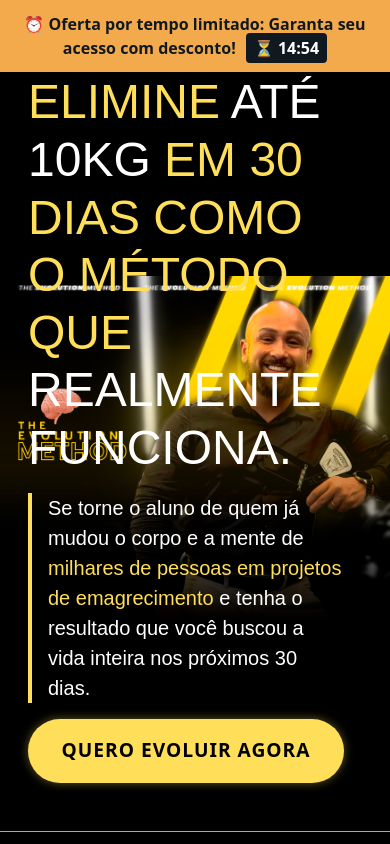
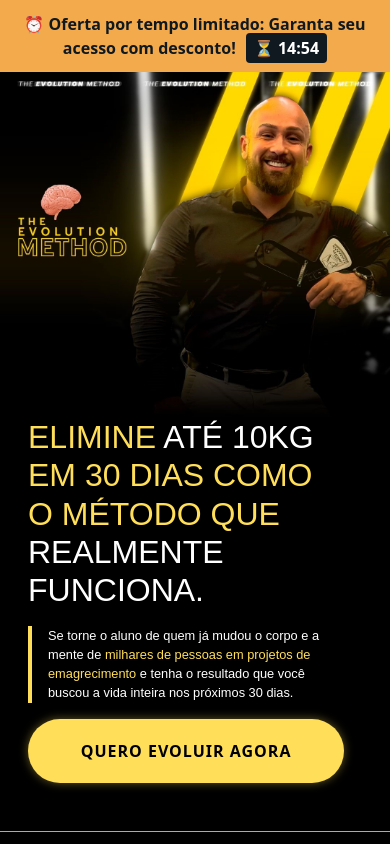
Before and after one commit to Yasminlino/landing-page-vendas, a React (Create React App) app: page / in a window 390 px wide. Shown: the top 844 px of the page. Built offline with nearby package versions, Linux system fonts and the light colour scheme; a web font is replaced by a local one.

Commit message:
Ajuste de responsividade

```diff
--- a/src/components/Secoes/Header/Header.css
+++ b/src/components/Secoes/Header/Header.css
@@ -3,9 +3,9 @@
     padding: 3rem 1rem;
 }
 
-h1{
-    font-family: 'Bitcrusher', sans-serif!important;
-    font-size: 4rem!important;
+h1 {
+    font-family: 'Bitcrusher', sans-serif !important;
+    font-size: 4rem !important;
 }
 
 .alerta-topo {
@@ -29,15 +29,16 @@ h1{
     border-radius: 4px;
 }
 
-.corAmarela{
+.corAmarela {
     color: #ffde59;
 }
 
-.texto-header{
+.texto-header {
     font-family: 'Poppins', sans-serif;
     border-left: 4px solid #ffde59;
     padding-left: 1rem;
 }
+
 .section-header {
     background-image: url(../../../assets/images/Imagem-capa-desktop.png);
     background-size: contain;
@@ -47,30 +48,35 @@ h1{
     height: 90vh;
 }
 
-.section-header>div{
+.section-header>div {
     width: 70%;
-    margin:0;
+    margin: 0;
 }
 
-.botaoPrincipal{
-    max-width: 100%!important;
+.botaoPrincipal {
+    max-width: 100% !important;
 }
 
 @media (max-width: 1000px) {
-    h1{
-        font-size: 3rem!important;
+    h1 {
+        font-size: 3rem !important;
     }
 
-    .section-header{
+    .section-header {
         background-image: url(../../../assets/images/Imagem-capa-mobile.png);
+        background-size: contain;
+        background-position: top;
+        height: 90vh;
     }
 
-    .section-header>div{
+    .section-header>div {
         margin-right: 1rem;
         width: 80%;
-        margin:0;
+        margin: 0;
     }
-    .logo-container, .image-container {
+
+    .logo-container,
+    .image-container {
         text-align: center;
         margin: 0 auto;
     }
@@ -89,8 +95,8 @@ h1{
         justify-content: center;
     }
 
-    .pedding-top{
-        padding-top: 0!important;
+    .pedding-top {
+        padding-top: 0 !important;
     }
 
     .logo-img,
@@ -101,9 +107,64 @@ h1{
 }
 
 @media (max-width: 726px) {
-    .section-header>div{
+    .section-header {
+        background-image: url(../../../assets/images/Imagem-capa-mobile.png);
+        background-size: contain;
+        background-position: top;
+        height: 90vh;
+    }
+
+    .section-header>div {
         margin-right: 1rem;
         width: 95%;
-        margin:0;
+        margin: 0;
     }
 }
+
+@media (max-width: 500px) {
+    .texto-header{
+        font-size: 1rem !important;
+    }
+
+    h1{
+        font-size: 2.5rem!important;
+    }
+    .section-header {
+        background-image: url(../../../assets/images/Imagem-capa-mobile2.jpg) !important;
+        background-size: contain;
+        background-position: top;
+        height: 70vh;
+    }
+
+    .section-header>div {
+        margin-right: 1rem;
+        width: 95%;
+        margin: 0;
+    }
+}
+
+@media (max-width: 426px) {
+    .texto-header{
+        font-size: 0.8rem !important;
+    }
+
+    h1{
+        font-size: 2rem!important;
+    }
+    .section-header {
+        background-image: url(../../../assets/images/Imagem-capa-mobile2.jpg) !important;
+        background-size: contain;
+        background-position: top;
+        height: 90vh;
+    }
+
+    .section-header>div {
+        margin-right: 1rem;
+        width: 95%;
+        margin: 0;
+    }
+
+    a{
+        font-size: 1rem!important;
+    }
+}
--- a/src/components/Secoes/Header/Header.jsx
+++ b/src/components/Secoes/Header/Header.jsx
@@ -1,5 +1,4 @@
 import React, { useEffect, useState } from 'react';
-import logo from '../../../assets/images/logo.png';
 import "./Header.css";
 
 export default function Header() {
```
Also changed, not shown: src/assets/images/Imagem-capa-mobile - Copia.png (added), src/assets/images/Imagem-capa-mobile2.jpg (added).
